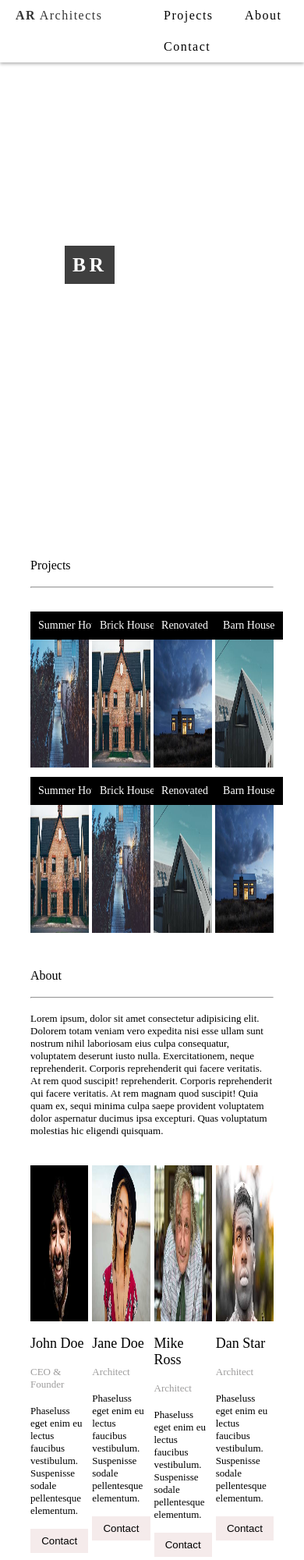
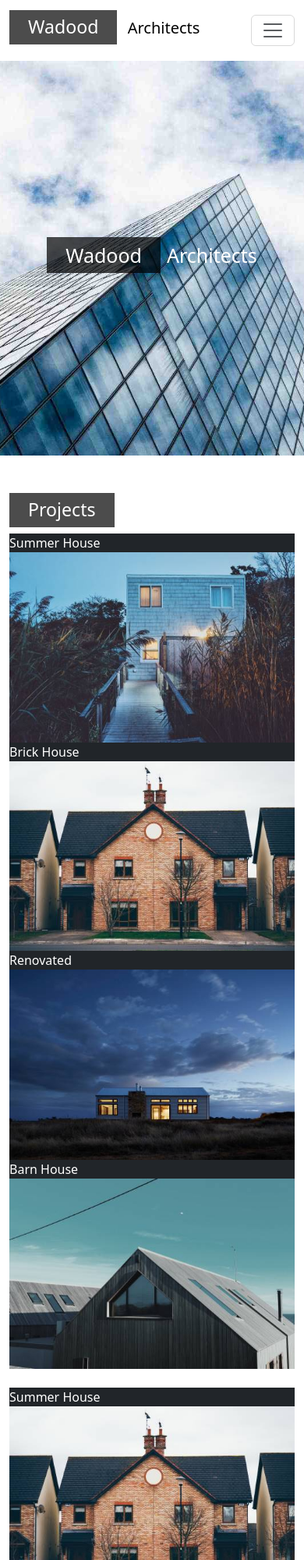
Before and after one commit to Wadood342/BR-Architect-Assignment-6, a plain HTML site: page index.html in a window 390 px wide. Shown: the top 2000 px of the page at 78% size. Drawn offline with nearby package versions, Linux system fonts and the light colour scheme.

Commit message:
Upgrading the design with bootstrap

```diff
--- a/index.html
+++ b/index.html
@@ -4,163 +4,198 @@
 <head>
     <meta charset="UTF-8">
     <meta name="viewport" content="width=device-width, initial-scale=1.0">
+    <title>Wadood Architect</title>
+    <link rel="stylesheet" href="	https://cdn.jsdelivr.net/npm/bootstrap@5.3.3/dist/css/bootstrap.min.css">
     <link
         href="https://fonts.googleapis.com/css3?family=Nanum+Gothic&family=Noto+Sans:ital,wght@0,100..900;1,100..900&display=swap"
         rel="stylesheet">
-
-    <!-- Custom CSS -->
     <link rel="stylesheet" href="styles/style.css">
-    <title>AR Architect</title>
 </head>
 
 <body>
-    <header class="header">
-        <nav>
-            <div class="logo">
-                <p><strong>AR</strong> Architects</p>
-            </div>
-            <div class="nav-links">
-                <ul>
-                    <li><a href="projects.html">Projects</a></li>
-                    <li><a href="about.html">About</a></li>
-                    <li><a href="contact.html">Contact</a></li>
-                </ul>
+    <header class="position-sticky top-0 z-1">
+        <nav class="navbar navbar-expand-lg bg-white navbar-light">
+            <div class="container">
+                <a class="navbar-brand" href="index.html">
+                    <h3  class="d-inline-block py-2 px-4 me-2 title-word">Wadood</h3> Architects
+                </a>
+                <button class="navbar-toggler" type="button" data-bs-toggle="collapse"
+                    data-bs-target="#navbarSupportedContent" aria-controls="navbarSupportedContent"
+                    aria-expanded="false" aria-label="Toggle navigation">
+                    <span class="navbar-toggler-icon"></span>
+                </button>
+                <div class="collapse navbar-collapse" id="navbarSupportedContent">
+                    <ul class="navbar-nav ms-auto mb-2 mb-lg-0">
+                        <li class="nav-item">
+                            <a class="nav-link active" aria-current="page" href="#my_projects">Projects</a>
+                        </li>
+                        <li class="nav-item dropdown">
+                            <a class="nav-link dropdown-toggle" href="#" role="button" data-bs-toggle="dropdown"
+                                aria-expanded="false">
+                                About
+                            </a>
+                            <ul class="dropdown-menu">
+                                <li><a class="dropdown-item" href="#ourselves">About</a></li>
+                                <li>
+                                    <hr class="dropdown-divider">
+                                </li>
+                                <li><a class="dropdown-item" href="#our_team">Our Team</a></li>
+
+                            </ul>
+                        </li>
+                        <li class="nav-item">
+                            <a class="nav-link" href="#contact">Contact</a>
+                        </li>
+
+                    </ul>
+                </div>
             </div>
         </nav>
     </header>
     <main>
-        <div class="header-img">
-            <p><span><strong>BR</strong></span> Architects</p>
+        <div class="text-white header-img">
+            <h1 class="d-inline-block py-2 px-4 me-2 title-word">Wadood</h1>
+            <h1 class="d-inline-block">Architects</h1>
         </div>
-        <br><br>
-        <p>Projects</p><br>
-        <div id="projects">
-            <hr><br>
-            <div class="row">
-                <div class="project-col">
-                    <p>Summer House</p>
-                    <img src="assets/images/house5.jpg" alt="House">
+        <div class="container mt-5">
+            <h3  class="d-inline-block py-2 px-4 me-2 title-word text-center">Projects</h3>
+            <!-- Project Section -->
+            <div class="row" id="my_projects">
+                <div class="col-md-3">
+                    <p class="bg-dark text-white mb-0">Summer House</p>
+                    <img src="assets/images/house5.jpg" alt="House" class="img-fluid">
                 </div>
-                <div class="project-col">
-                    <p>Brick House</p>
-                    <img src="assets/images/house2.jpg" alt="House">
+                <div class="col-md-3">
+                    <p class="bg-dark text-white mb-0">Brick House</p>
+                    <img src="assets/images/house2.jpg" alt="House" class="img-fluid">
                 </div>
-                <div class="project-col">
-                    <p>Renovated</p>
-                    <img src="assets/images/house3.jpg" alt="House">
+                <div class="col-md-3">
+                    <p class="bg-dark text-white mb-0">Renovated</p>
+                    <img src="assets/images/house3.jpg" alt="House" class="img-fluid">
                 </div>
-                <div class="project-col">
-                    <p>Barn House</p>
-                    <img src="assets/images/house4.jpg" alt="House">
+                <div class="col-md-3">
+                    <p class="bg-dark text-white mb-0">Barn House</p>
+                    <img src="assets/images/house4.jpg" alt="House" class="img-fluid">
                 </div>
             </div>
+            <br>
             <div class="row">
-                <div class="project-col">
-                    <p>Summer House</p>
-                    <img src="assets/images/house2.jpg" alt="House">
+                <div class="col-md-3">
+                    <p class="bg-dark text-white mb-0">Summer House</p>
+                    <img src="assets/images/house2.jpg" alt="House" class="img-fluid">
                 </div>
-                <div class="project-col">
-                    <p>Brick House</p>
-                    <img src="assets/images/house5.jpg" alt="House">
+                <div class="col-md-3">
+                    <p class="bg-dark text-white mb-0">Brick House</p>
+                    <img src="assets/images/house5.jpg" alt="House" class="img-fluid">
                 </div>
-                <div class="project-col">
-                    <p>Renovated</p>
-                    <img src="assets/images/house4.jpg" alt="House">
+                <div class="col-md-3">
+                    <p class="bg-dark text-white mb-0">Renovated</p>
+                    <img src="assets/images/house4.jpg" alt="House" class="img-fluid">
                 </div>
-                <div class="project-col">
-                    <p>Barn House</p>
-                    <img src="assets/images/house3.jpg" alt="House">
+                <div class="col-md-3">
+                    <p class="bg-dark text-white mb-0">Barn House</p>
+                    <img src="assets/images/house3.jpg" alt="House" class="img-fluid">
+                </div>
+
+            </div>
+        </div>
+        <div class="container mt-5">
+            <h3  class="d-inline-block py-2 px-4 me-2 title-word text-center " id="ourselves">Abouts</h3>
+
+            <p id="about-paragraph">Lorem ipsum dolor sit amet, consectetur adipiscing elit. Nullam scelerisque
+                tincidunt risus eget convallis. Nulla facilisi. Sed id nulla vel neque elementum placerat. Lorem, ipsum
+                dolor sit amet consectetur adipisicing elit. Eveniet, eos a. Debitis explicabo autem incidunt veniam,
+                officia pariatur rerum id repellat aperiam odio, dolor reiciendis quis omnis nihil amet est mollitia
+                deleniti error asperiores corrupti.</p>
+            <!-- About Section -->
+        </div>
+        <!-- Team Section -->
+        <div class="container mt-5" id="our_team">
+
+            <h3  class="d-inline-block py-2 px-4 me-2 title-word text-center " id="ourselves">Our Team</h3>
+
+            <div class="row">
+                <div class="col-md-3">
+                    <img src="assets/images/team1.jpg" alt="Jane Doe" class="img-fluid rounded-circle">
+                    <br><a href="jane.html">Jane Doe</a><br>
+                    <span>Architect</span>
+                    <p>Phaseluss eget enim eu lectus faucibus vestibulum.</p>
+                    <button class="btn btn-primary">Contact</button>
+                </div>
+                <div class="col-md-3">
+                    <img src="assets/images/team2.jpg" alt="John Doe" class="img-fluid rounded-circle">
+                    <br><a href="john.html">John Doe</a><br>
+                    <span>CEO & Founder</span>
+                    <p>Phaseluss eget enim eu lectus faucibus vestibulum.</p>
+                    <button class="btn btn-primary">Contact</button>
+                </div>
+                <div class="col-md-3">
+                    <img src="assets/images/team3.jpg" alt="Mike Ross" class="img-fluid rounded-circle">
+                    <br><a href="mike.html">Mike Ross</a><br>
+                    <span>Architect</span>
+                    <p>Phaseluss eget enim eu lectus faucibus vestibulum.</p>
+                    <button class="btn btn-primary">Contact</button>
+                </div>
+                <div class="col-md-3">
+                    <img src="assets/images/team4.jpg" alt="Dan Star" class="img-fluid rounded-circle">
+                    <br><a href="dan.html">Dan Star</a><br>
+                    <span>Architect</span>
+                    <p>Phaseluss eget enim eu lectus faucibus vestibulum.</p>
+                    <button class="btn btn-primary">Contact</button>
+                </div>
+
+            </div>
+        </div>
+        <!-- Contact Section -->
+        <div class="container mt-5" id="contact">
+
+        <h3  class="d-inline-block py-2 px-4 me-2 title-word text-center " id="ourselves">Contact Us</h3>
+
+            <p class="contact-info">Let's get in touch and talk about your next project.</p>
+            <form action="none">
+                <div class="form-group">
+                    <input type="text" name="name" id="name" placeholder="Name" required class="form-control">
+                </div>
+                <br>
+                <div class="form-group">
+                    <input type="email" name="email" id="email" placeholder="Email" required class="form-control">
+                </div>
+                <br>
+                <div class="form-group">
+                    <input type="text" name="subject" id="subject" placeholder="Subject" required class="form-control">
+                </div>
+                <br>
+                <div class="form-group">
+                    <textarea name="comment" id="comment" placeholder="Comment" required
+                        class="form-control"></textarea>
+                </div>
+                <br>
+                <input type="submit" value="Send Message" class="btn btn-primary">
+            </form>
+        </div>
+        <br>
+        <br>
+        <br>
+        <!-- Map Section -->
+
+        <img src="assets/images/map.jpg" class="img-fluid map-img" alt="Location">
+
+    </main>
+    <footer class="bg-dark text-white text-center py-4">
+        <div class="container">
+            <div class="row">
+                <div class="col">
+                    <p class="mb-0 text-center text-white">&copy; 2024. All Right Reserved</p>
                 </div>
             </div>
         </div>
-        <br>
-        <br>
-        <p>About</p> <br>
-        <hr><br>
-        <p id="about-paragraph">Lorem ipsum, dolor sit amet consectetur adipisicing elit. Dolorem totam veniam vero
-            expedita
-            nisi esse ullam sunt nostrum nihil laboriosam eius culpa consequatur, voluptatem deserunt iusto nulla.
-            Exercitationem, neque reprehenderit. Corporis reprehenderit qui facere veritatis. At rem quod suscipit!
-            reprehenderit. Corporis reprehenderit qui facere veritatis. At rem magnam quod suscipit! Quia quam ex,
-            sequi minima culpa saepe provident voluptatem dolor aspernatur ducimus ipsa excepturi. Quas voluptatum
-            molestias hic eligendi quisquam.</p> <br><br>
+    </footer>
 
-        <div id="team">
-            <div class="team-member">
-                <div class="member-img">
-                    <img src="assets/images/team2.jpg" alt="">
-                </div>
-                <div class="member-details">
-                    <br><a href="john.html">John Doe</a><br>
-                    <span>CEO & Founder</span>
-                    <br>
-                    <p>Phaseluss eget enim eu lectus faucibus <br> vestibulum. Suspenisse sodale pellentesque
-                        <br>elementum.
-                    </p>
-                    <button>Contact</button>
-                </div>
-            </div>
-            <div class="team-member">
-                <div class="member-img">
-                    <img src="assets/images/team1.jpg" alt="">
-                </div>
-                <div class="member-details">
-                    <br><a href="jane.html">Jane Doe</a><br>
-                    <span>Architect</span>
-                    <br>
-                    <p>Phaseluss eget enim eu lectus faucibus <br> vestibulum. Suspenisse sodale pellentesque
-                        <br>elementum.
-                    </p>
-                    <button>Contact</button>
-                </div>
-            </div>
-            <div class="team-member">
-                <div class="member-img">
-                    <img src="assets/images/team3.jpg" alt="">
-                </div>
-                <div class="member-details">
-                    <br><a href="mike.html">Mike Ross</a><br>
-                    <span>Architect</span>
-                    <br>
-                    <p>Phaseluss eget enim eu lectus faucibus <br> vestibulum. Suspenisse sodale pellentesque
-                        <br>elementum.
-                    </p>
-                    <button>Contact</button>
-                </div>
-            </div>
-            <div class="team-member">
-                <div class="member-img">
-                    <img src="assets/images/team4.jpg" alt="">
-                </div>
-                <div class="member-details">
-                    <br><a href="dan.html">Dan Star</a><br>
-                    <span>Architect</span>
-                    <br>
-                    <p>Phaseluss eget enim eu lectus faucibus <br> vestibulum. Suspenisse sodale pellentesque
-                        <br>elementum.
-                    </p>
-                    <button>Contact</button>
-                </div>
-            </div>
-        </div>
-        <br><br><br>
-        <p>Contact</p><br>
-        <hr>
-        <span class="contact-info">Let's get in touch and talk about your next project.</span>
-        <form action="none">
-            <input type="text" name="name" id="name" placeholder="Name" required class="form-input">
-            <input type="email" name="email" id="email" placeholder="Email" required class="form-input">
-            <input type="text" name="subject" id="subject" placeholder="Subject" required class="form-input">
-            <input type="text" name="comment" id="comment" placeholder="Comment" required class="form-input">
-            <input type="submit" value="Send Message" class="submit-btn">
-        </form>
-        <br>
-        <br>
-        <div class="map">
-        </div>
-    </main>
-    <footer>
-        <p>Powered by <span><a href="https://www.w3schools.com/"> W3.CSS</a></span></p>
-    </footer>
+    <script src="https://cdn.jsdelivr.net/npm/bootstrap@5.3.3/dist/js/bootstrap.bundle.min.js"></script>
+
 </body>
+
 </html>
+</body>
+
+</html>
--- a/styles/style.css
+++ b/styles/style.css
@@ -3,236 +3,27 @@
     padding: 0;
     box-sizing: border-box;
 }
-
-.header {
-    width: 100%;
-    letter-spacing: 1.5px;
-    box-shadow: 0px 2px 4px 0px rgba(0, 0, 0, 0.3);
-    background-color: #fff;
-    position: fixed;
-    z-index: 10;
-}
-
-.logo {
-    width: 50%;
-    min-height: 40px;
-    float: left;
-    line-height: 40px;
-    padding-left: 20px;
-    color: #333;
-}
-
-.nav-links {
-    width: 50%;
-    min-height: 40px;
-    display: flex;
-    justify-content: flex-end;
-}
-
-ul li {
-    list-style-type: none;
-    display: inline-block;
-    margin-left: 15px;
-    line-height: 40px;
-    padding-right: 20px;
-    position: relative;
-}
-
-li a {
-    text-decoration: none;
-    color: #000;
-    transition: color 0.3s ease;
-    position: relative;
-}
-
-li a:hover {
-    display: block;
-    color: #3341ff;
-    background-color: #efefef;
-}
-
-main {
-    display: flex;
-    flex-direction: column;
-    width: 80%;
-    min-height: 100px;
-    margin: 0 auto;
+h3{
+    color: white !important;
 }
 
 .header-img {
-    background-image: url(..//assets/images/architect.jpg);
+    background-image: url("../assets/images/architect.jpg");
+    height: 60vh;
+    background-size: cover;
+    background-position: center;
     display: flex;
-    flex-direction: row;
-    width: 100%;
-    min-height: 680px;
-    background-repeat: no-repeat;
-    background-size: contain;
     justify-content: center;
     align-items: center;
 }
+.title-word{
+    background-color:rgb(0, 0, 0, 0.7);
 
-.header-img p {
-    color: white;
-    font-size: 1.6em;
-    letter-spacing: 4.5px;
+
 }
-
-.header-img p span {
-    background-color: #000;
-    padding: 10px;
-    opacity: 0.75;
+.header-img h1{
+    font-size: 25px}
+.map-img{
+    width: 100%;
+    height: 60vh;
 }
-
-#projects {
-    display: flex;
-    flex-direction: column;
-    width: 100%;
-    min-height: 400px;
-    margin-bottom: 10px;
-}
-
-.row {
-    display: flex;
-    flex-direction: row;
-    width: 100%;
-    min-height: 200px;
-    justify-content: space-between;
-    margin-top: 12px;
-}
-
-.project-col {
-    display: flex;
-    flex-direction: column;
-    flex-basis: 24%;
-}
-
-.project-col img {
-    position: relative;
-    width: 100%;
-    height: 200px;
-}
-
-.project-col p {
-    position: absolute;
-    background-color: #000;
-    color: #fff;
-    padding: 10px;
-    font-size: 14px;
-    z-index: 1;
-}
-
-#about-paragraph {
-    font-size: small;
-}
-
-#team {
-    display: flex;
-    flex-direction: row;
-    width: 100%;
-    min-height: 400px;
-    justify-content: space-between;
-    gap: 5px;
-}
-
-.team-member {
-    display: flex;
-    flex-direction: column;
-    flex-basis: 24%;
-}
-
-.member-img {
-    display: flex;
-    flex-direction: row;
-    width: 100%;
-    min-height: 200px;
-}
-
-.member-img img {
-    width: 100%;
-    min-height: auto;
-}
-
-.member-img img:hover {
-    cursor: pointer;
-}
-
-.member-details {
-    display: flex;
-    flex-direction: column;
-    flex-basis: 100%;
-}
-
-.member-details a {
-    text-decoration: none;
-    color: #000;
-    font-size: 18px;
-}
-
-.member-details p {
-    font-size: small;
-}
-
-.member-details span {
-    font-size: small;
-    color: #9e9d9d;
-}
-
-.member-details button {
-    padding: 8px;
-    background-color: #f5ebeb;
-    border: none;
-    margin-top: 15px;
-}
-
-.member-details button:hover {
-    background-color: #acaaaa;
-    cursor: pointer;
-}
-
-.form-input {
-    width: 100%;
-    padding: 8px 8px;
-    margin: 5px 0;
-    border: 1px solid #b8b6b6;
-}
-
-.submit-btn {
-    flex: 1;
-    color: #f8f1f1;
-    background-color: #030303;
-    font-size: 12px;
-    margin-top: 20px;
-    padding: 8px 12px;
-    text-transform: uppercase;
-    border: none;
-    cursor: pointer;
-}
-
-.submit-btn:hover {
-    background-color: #333;
-}
-
-.map {
-    min-height: 650px;
-    background-image: url('..//assets/images/map.jpg');
-    background-size: cover;
-    background-position: center;
-    margin-bottom: 5px;
-}
-
-footer p {
-    text-align: center;
-    color: #fdf5f5;
-    background-color: #000;
-    padding: 25px 0;
-    font-size: small;
-}
-
-footer a {
-    color: #fff;
-}
-
-.contact-info {
-    padding: 15px 0;
-    font-size: small;
-}
```
